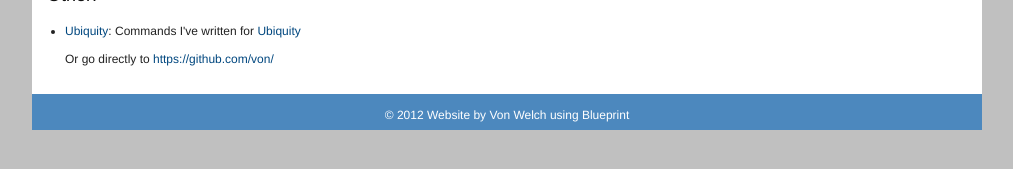
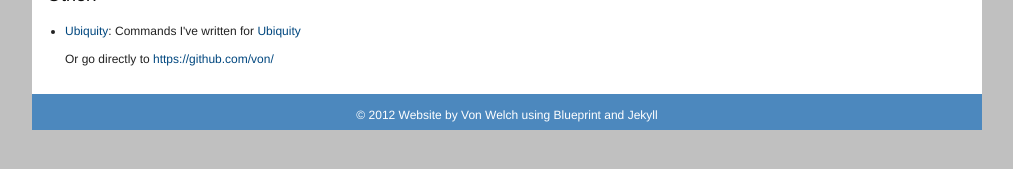
Before and after one commit to von/von.github.com, a Jekyll site: the page built from index.html, in a window 1280 px wide. Shown: the part 255-424 px from the top of the page, without its empty margins (133-1146 px from the left). Built offline with Jekyll 4.4.1, drawn with Linux system fonts in a browser that asks for light colours.

Commit message:
Added link to Jekyll

```diff
--- a/_layouts/default.html
+++ b/_layouts/default.html
@@ -54,6 +54,7 @@
 					<p class="copyright">
 						&copy; 2012 Website by Von Welch
 						using <a href="http://www.blueprintcss.org/">Blueprint</a>
+						and <a href="https://github.com/mojombo/jekyll">Jekyll</a>
 					</p>
 
 				</div>
```
